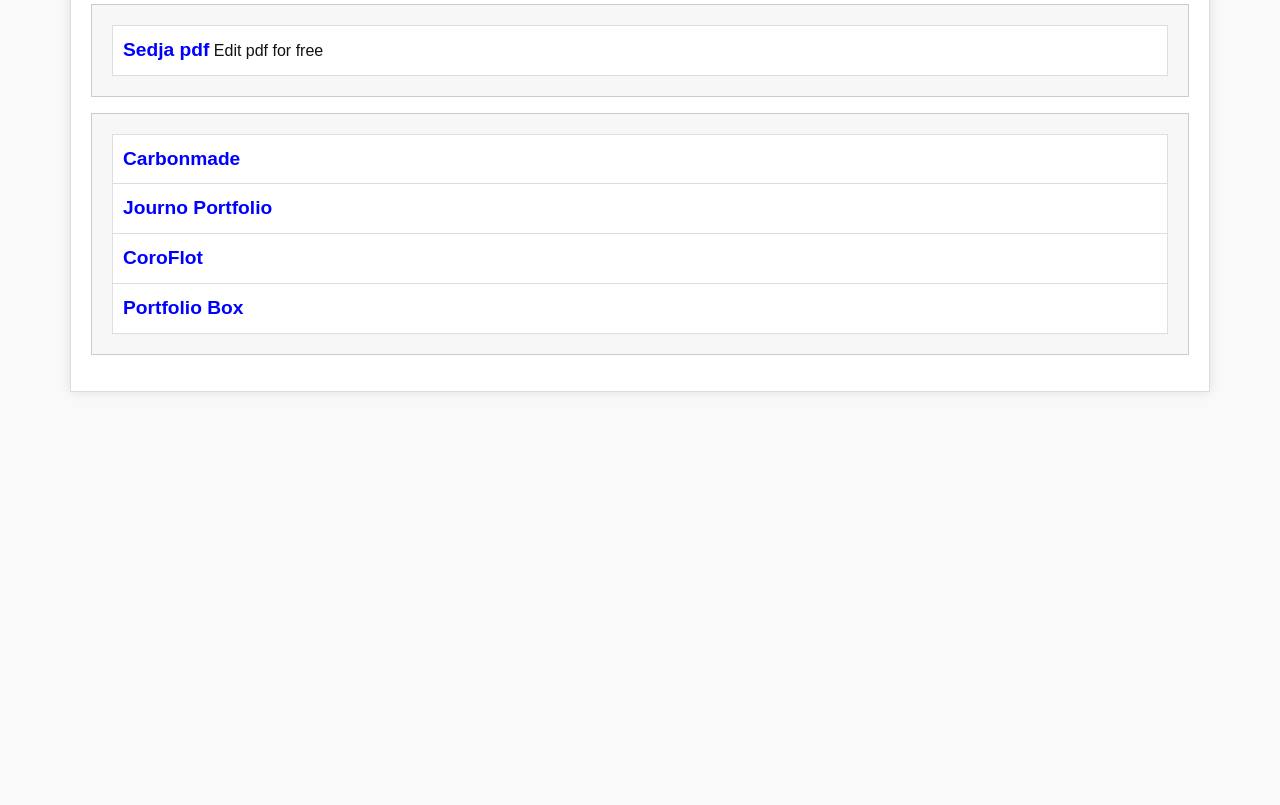
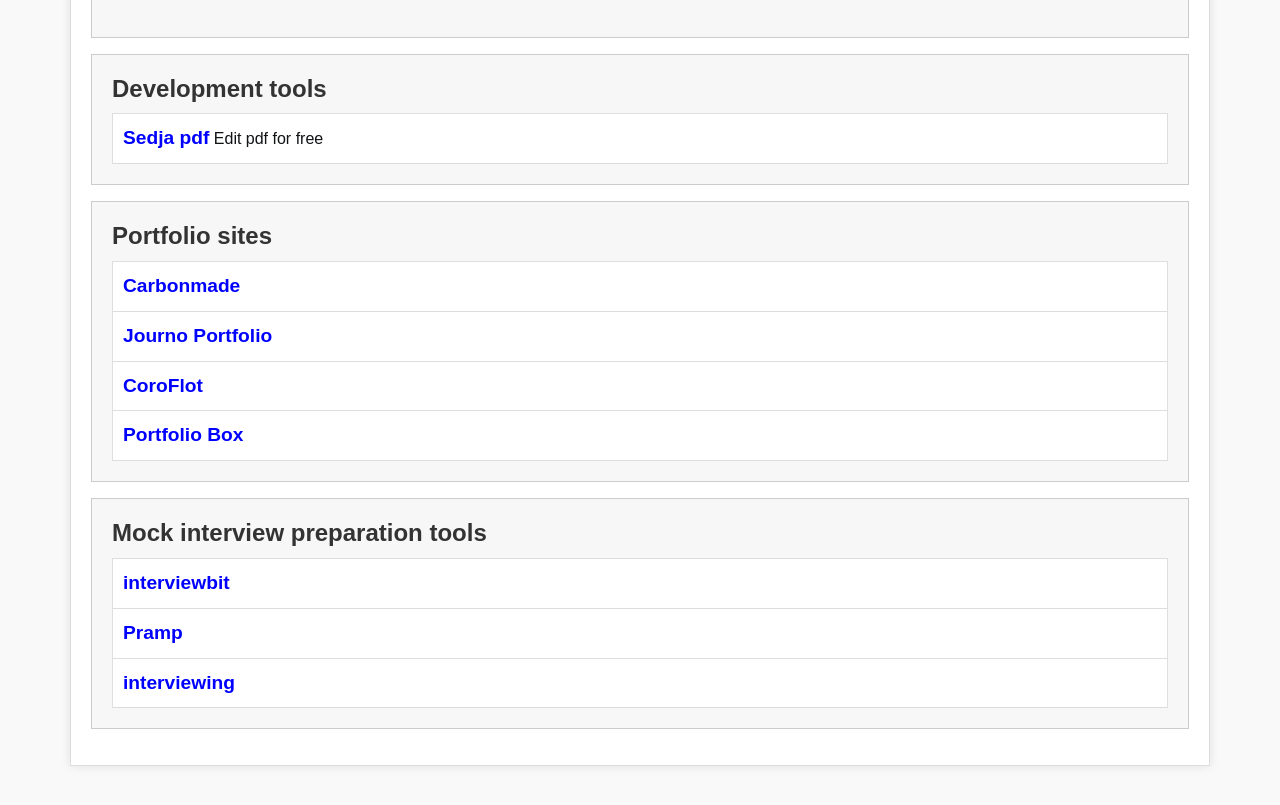
Before and after one commit to sivakumar6678/Notesbycse, a plain HTML site: page tools.html in a window 1280 px wide. Shown: the part 2658-3463 px from the top of the page. Before the commit the page ends 3090 px from the top, so only its background shows below. Drawn offline with nearby package versions, Linux system fonts and the light colour scheme.

Commit message:
added site links

```diff
--- a/tools.html
+++ b/tools.html
@@ -118,7 +118,7 @@
                 <a href="https://codepen.io/challenges" class=" list-group-item list-group-item-action"> <b> CodePen Challenges</b> </a>
                 <a href="https://neat.firecms.co/" class="list-group-item list-group-item-action"><b>NEAT </b> - Neat is a free tool that generates beautiful gradient animations for your website. It's easy to use and offers a wide range of customization options.</a>
                 <a href="https://9elements.github.io/fancy-border-radius/" class="list-group-item list-group-item-action"><b>Fancy-Border-Radius </b>  </a>
-
+                <a href="https://lordicon.com/" class="list-group-item list-group-item-action"> <b>lordicon</b> to get free and paid icons</a>
             </div>
 
         </section>
@@ -145,14 +145,22 @@
           </div>
         </section>
         <section class="someextratools">
+          <h1>Development tools</h1>
           <a href="https://www.sejda.com/" class="list-group-item list-group-item-action"><b>Sedja pdf</b> Edit pdf for free </a>
         </section>
         <section class="sitesforportfolio">
+          <h1>Portfolio sites </h1>
           <a href="https://carbonmade.com/" class="list-group-item list-group-item-action"> <b>Carbonmade</b></a>
           <a href="https://www.journoportfolio.com/" class="list-group-item list-group-item-action"><b>Journo Portfolio</b></a>
           <a href="https://www.coroflot.com/" class="list-group-item list-group-item-action"><b>CoroFlot</b></a>
           <a href="https://www.portfoliobox.net/" class="list-group-item list-group-item-action"><b>Portfolio Box</b></a>
         </section>
+        <section class="mockinterview">
+          <h1>Mock interview preparation tools </h1>
+          <a href="https://www.interviewbit.com/" class="list-group-item list-group-item-action"><b>interviewbit</b></a>
+          <a href="https://www.pramp.com/#/" class="list-group-item list-group-item-action"><b>Pramp</b></a>
+          <a href="https://interviewing.io/" class="list-group-item list-group-item-action"><b>interviewing</b></a>
+        </section>
       </div>
 </body>
 </html>
```
